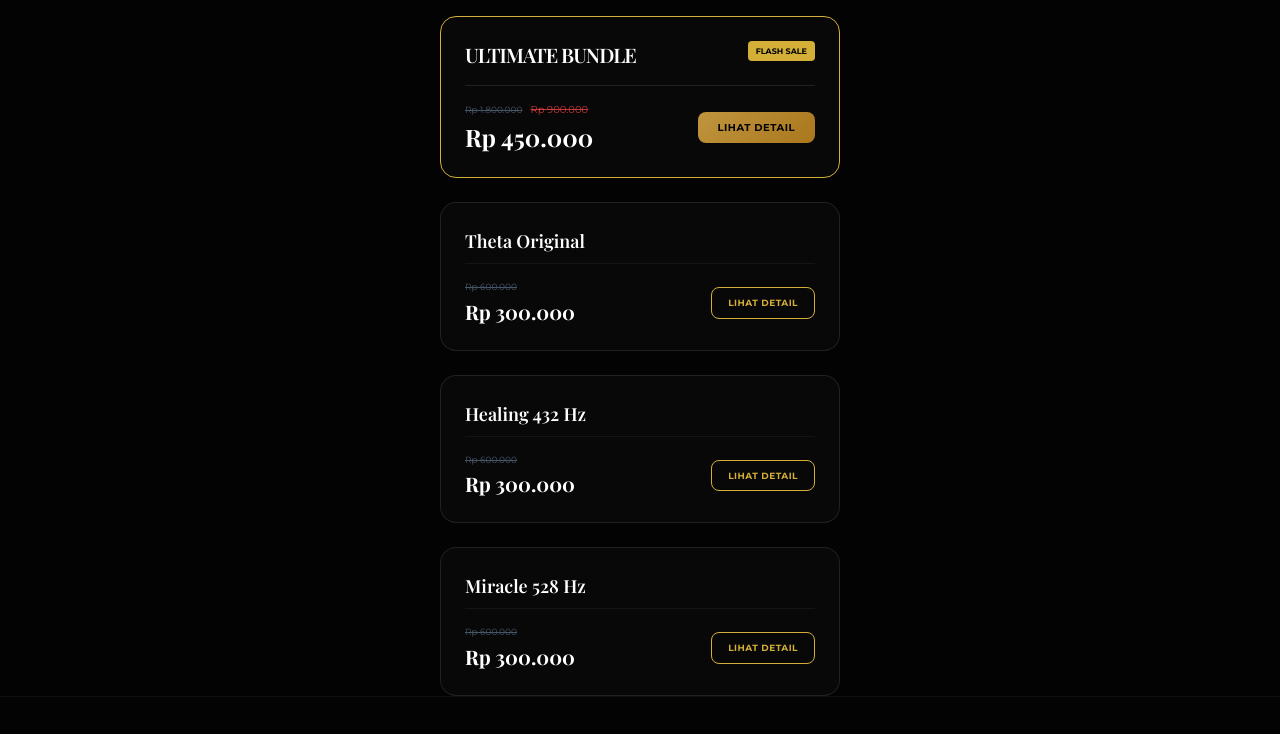
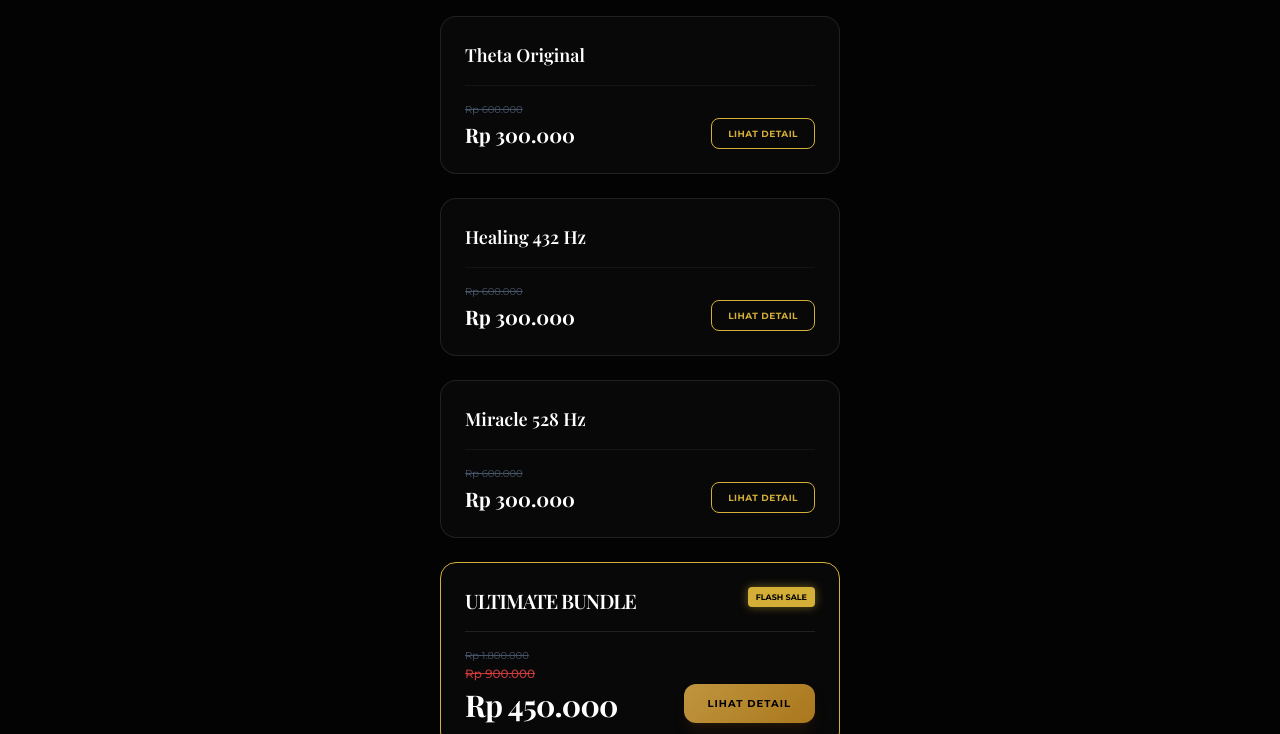
Before and after one commit to ikram-cyber/audio-hub, a plain HTML site: page index.html in a window 1280 px wide. Shown: the part 302-1036 px from the top of the page. Drawn offline with nearby package versions, Linux system fonts and the light colour scheme; a web font is replaced by a local one.

Commit message:
Update: Move Ultimate Bundle to bottom of list

```diff
--- a/index.html
+++ b/index.html
@@ -26,7 +26,6 @@
             <div class="w-12 h-[1px] bg-[#d4af37] mx-auto mt-4"></div>
         </div>
 
-        <div class="space-y-3">
         <a href="https://ikram-cyber.github.io/subconscious-edu" class="flex items-center p-5 luxury-card border border-[#d4af37]/30 rounded-2xl group relative overflow-hidden bg-gradient-to-br from-[#1a150a] to-black">
             <div class="w-12 h-12 rounded-full border border-[#d4af37]/40 flex items-center justify-center mr-5 transition-all group-hover:scale-110">
                 <i class="fas fa-brain text-[#d4af37] text-lg"></i>
@@ -37,75 +36,62 @@
             </div>
             <i class="fas fa-chevron-right text-slate-700 group-hover:text-[#d4af37]"></i>
         </a>
-        </div>
 
         <div class="space-y-6">
-            <div class="luxury-card luxury-border rounded-2xl p-6 relative overflow-hidden border-[#d4af37]">
-                <div class="flex justify-between items-start mb-4 relative z-10">
-                    <div>
-                        <h2 class="font-luxury text-white text-xl uppercase tracking-tighter">Ultimate Bundle</h2>
+
+            <div class="luxury-card border border-white/10 rounded-2xl p-6">
+                <h2 class="font-luxury text-white text-lg mb-4">Theta Original</h2>
+                <div class="flex items-end justify-between pt-4 border-t border-white/5">
+                    <div class="flex flex-col">
+                        <span class="text-[10px] text-slate-600 line-through mb-1">Rp 600.000</span>
+                        <div class="font-luxury text-xl text-white font-bold">Rp 300.000</div>
                     </div>
-                    <span class="bg-[#d4af37] text-black text-[8px] font-bold px-2 py-1 rounded">FLASH SALE</span>
-                </div>
-                <div class="flex items-center justify-between pt-4 border-t border-white/10 relative z-10">
-                    <div>
-                        <div class="flex items-center space-x-2 mb-1">
-                            <span class="text-[9px] text-slate-600 line-through">Rp 1.800.000</span>
-                            <span class="text-[10px] text-red-500/80 line-through">Rp 900.000</span>
-                        </div>
-                        <div class="font-luxury text-2xl text-white font-bold">Rp 450.000</div>
-                    </div>
-                    <a href="https://ikram-cyber.github.io/audio-bundle" class="btn-gold px-5 py-2 rounded-lg font-bold text-[10px] uppercase tracking-wider">LIHAT DETAIL</a>
+                    <a href="https://ikram-cyber.github.io/audio-theta" class="border border-[#d4af37] text-[#d4af37] px-4 py-2 rounded-lg font-bold text-[9px] uppercase tracking-wider hover:bg-[#d4af37] hover:text-black transition-all">LIHAT DETAIL</a>
                 </div>
             </div>
 
             <div class="luxury-card border border-white/10 rounded-2xl p-6">
-                <div class="flex justify-between items-start mb-2">
-                    <h2 class="font-luxury text-white text-lg">Theta Original</h2>
-                </div>
-                <div class="flex items-center justify-between pt-4 border-t border-white/5">
-                    <div>
-                        <span class="text-[9px] text-slate-600 line-through block mb-1">Rp 600.000</span>
+                <h2 class="font-luxury text-white text-lg mb-4">Healing 432 Hz</h2>
+                <div class="flex items-end justify-between pt-4 border-t border-white/5">
+                    <div class="flex flex-col">
+                        <span class="text-[10px] text-slate-600 line-through mb-1">Rp 600.000</span>
                         <div class="font-luxury text-xl text-white font-bold">Rp 300.000</div>
                     </div>
-                    <a href="https://ikram-cyber.github.io/audio-theta" class="border border-[#d4af37] text-[#d4af37] px-4 py-2 rounded-lg font-bold text-[9px] uppercase tracking-wider">LIHAT DETAIL</a>
+                    <a href="https://ikram-cyber.github.io/audio-healing" class="border border-[#d4af37] text-[#d4af37] px-4 py-2 rounded-lg font-bold text-[9px] uppercase tracking-wider hover:bg-[#d4af37] hover:text-black transition-all">LIHAT DETAIL</a>
                 </div>
             </div>
 
             <div class="luxury-card border border-white/10 rounded-2xl p-6">
-                <div class="flex justify-between items-start mb-2">
-                    <h2 class="font-luxury text-white text-lg">Healing 432 Hz</h2>
-                </div>
-                <div class="flex items-center justify-between pt-4 border-t border-white/5">
-                    <div>
-                        <span class="text-[9px] text-slate-600 line-through block mb-1">Rp 600.000</span>
+                <h2 class="font-luxury text-white text-lg mb-4">Miracle 528 Hz</h2>
+                <div class="flex items-end justify-between pt-4 border-t border-white/5">
+                    <div class="flex flex-col">
+                        <span class="text-[10px] text-slate-600 line-through mb-1">Rp 600.000</span>
                         <div class="font-luxury text-xl text-white font-bold">Rp 300.000</div>
                     </div>
-                    <a href="https://ikram-cyber.github.io/audio-healing" class="border border-[#d4af37] text-[#d4af37] px-4 py-2 rounded-lg font-bold text-[9px] uppercase tracking-wider">LIHAT DETAIL</a>
+                    <a href="https://ikram-cyber.github.io/audio-miracle" class="border border-[#d4af37] text-[#d4af37] px-4 py-2 rounded-lg font-bold text-[9px] uppercase tracking-wider hover:bg-[#d4af37] hover:text-black transition-all">LIHAT DETAIL</a>
                 </div>
             </div>
 
-            <div class="luxury-card border border-white/10 rounded-2xl p-6">
-                <div class="flex justify-between items-start mb-2">
-                    <h2 class="font-luxury text-white text-lg">Miracle 528 Hz</h2>
+            <div class="luxury-card luxury-border rounded-2xl p-6 relative overflow-hidden border-[#d4af37]">
+                <div class="flex justify-between items-start mb-4 relative z-10">
+                    <h2 class="font-luxury text-white text-xl uppercase tracking-tighter">Ultimate Bundle</h2>
+                    <span class="bg-[#d4af37] text-black text-[8px] font-bold px-2 py-1 rounded shadow-[0_0_10px_rgba(212,175,55,0.5)]">FLASH SALE</span>
                 </div>
-                <div class="flex items-center justify-between pt-4 border-t border-white/5">
-                    <div>
-                        <span class="text-[9px] text-slate-600 line-through block mb-1">Rp 600.000</span>
-                        <div class="font-luxury text-xl text-white font-bold">Rp 300.000</div>
+
+                <div class="flex items-end justify-between pt-4 border-t border-white/10 relative z-10">
+                    <div class="flex flex-col">
+                        <span class="text-[10px] text-slate-600 line-through mb-0.5">Rp 1.800.000</span>
+                        <span class="text-[12px] text-red-500/80 line-through font-medium mb-1">Rp 900.000</span>
+                        <div class="font-luxury text-3xl text-white font-bold tracking-tight">Rp 450.000</div>
                     </div>
-                    <a href="https://ikram-cyber.github.io/audio-miracle" class="border border-[#d4af37] text-[#d4af37] px-4 py-2 rounded-lg font-bold text-[9px] uppercase tracking-wider">LIHAT DETAIL</a>
+                    <a href="https://ikram-cyber.github.io/audio-bundle" class="btn-gold px-6 py-3 rounded-xl font-bold text-[10px] uppercase tracking-widest shadow-lg shadow-yellow-900/20">LIHAT DETAIL</a>
                 </div>
             </div>
+
         </div>
     </main>
 
     <footer class="pt-12 pb-8 text-center mt-auto border-t border-white/5">
-        <div class="flex justify-center gap-8 mb-6 text-xl">
-            <a href="https://instagram.com/ikram_cyber" class="text-slate-600"><i class="fab fa-instagram"></i></a>
-            <a href="https://tiktok.com/@ikram_cyber" class="text-slate-600"><i class="fab fa-tiktok"></i></a>
-            <a href="https://wa.me/6282123436383" class="text-slate-600"><i class="fab fa-whatsapp"></i></a>
-        </div>
         <p class="text-[9px] text-slate-700 uppercase tracking-[0.4em] font-light">&copy; 2026 Ikram Cyber System</p>
     </footer>
 </body>
```
Lines whose indentation alone changed are shown as unchanged.
